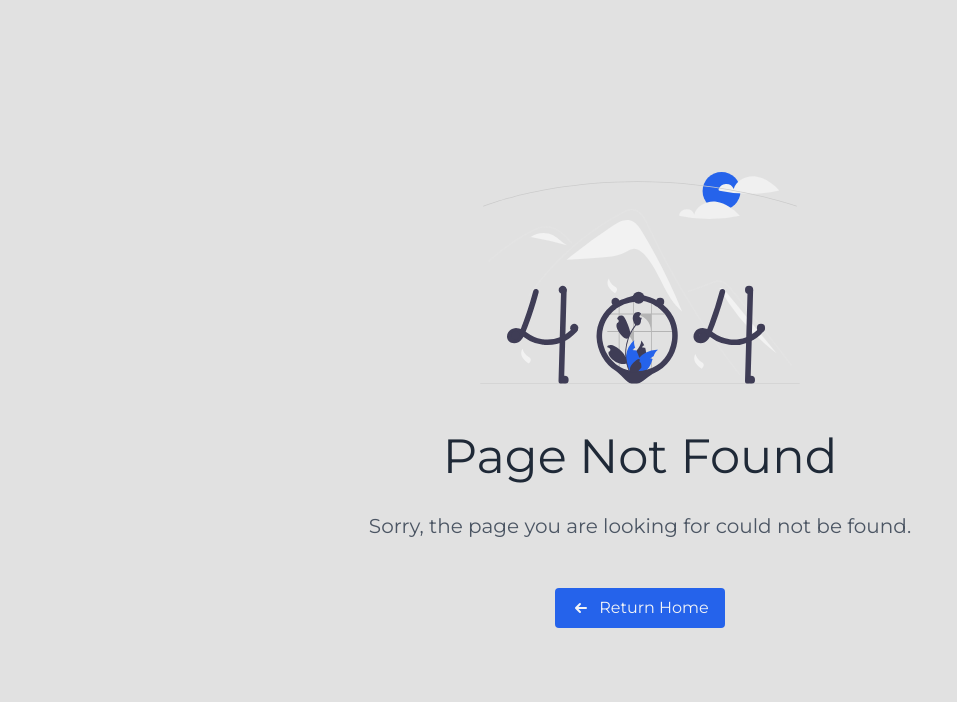
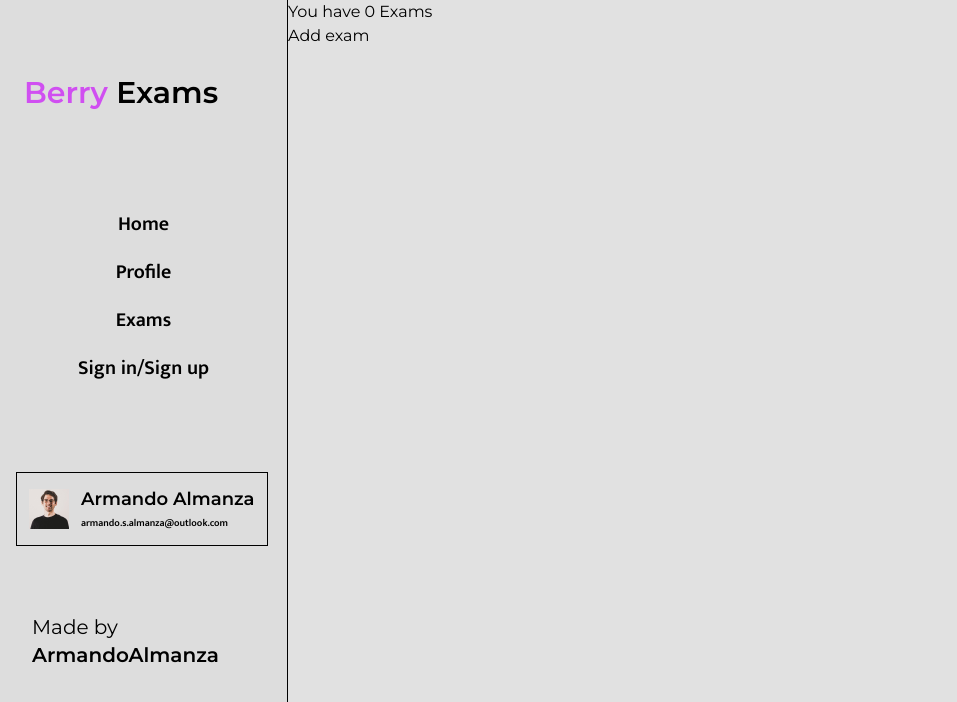
Before and after one commit to ArmandoAlmanza/exams-app, a React (Vite) app in the folder client/: page /exams/1 in a window 1280 px wide. Before the commit this address had no page. Shown: the top 702 px of the page, without its empty margins (0-957 px from the left). Built offline with nearby package versions, Linux system fonts and the light colour scheme; some icons are missing.

Commit message:
add the redirect

```diff
--- a/client/src/components/auth/LoginForm.tsx
+++ b/client/src/components/auth/LoginForm.tsx
@@ -1,5 +1,6 @@
 import { useState } from "react";
 import { FaEye, FaEyeSlash } from "react-icons/fa6";
+import { useNavigate } from "react-router-dom";
 
 interface formProps {
     state: string;
@@ -8,6 +9,7 @@ interface formProps {
 
 const LoginForm = ({ setState }: formProps) => {
     const [visible, setVisible] = useState(false);
+    const navigate = useNavigate();
     const toggleVisible = () => {
         setVisible(!visible);
     };
@@ -59,6 +61,7 @@ const LoginForm = ({ setState }: formProps) => {
                 </div>
                 <button
                     type="button"
+                    onClick={() => navigate("/exams/armando@correo.com")}
                     className="bg-black text-white px-2 py-1 mx-auto block w-36 transition-colors hover:bg-violet-400 hover:text-black duration-500"
                 >
                     Log in
--- /dev/null
+++ b/client/src/components/exams/MyExams.tsx
@@ -0,0 +1,14 @@
+import { useState } from "react";
+
+const MyExams = () => {
+    const [counter, setCounter] = useState(0);
+
+    return (
+        <div>
+            <h1>You have {counter} Exams </h1>
+            <button onClick={() => setCounter(counter + 1)}>Add exam</button>
+        </div>
+    );
+};
+
+export default MyExams;
```
Also changed, not shown: client/src/routes/Routes.tsx (+7 -0 lines).
